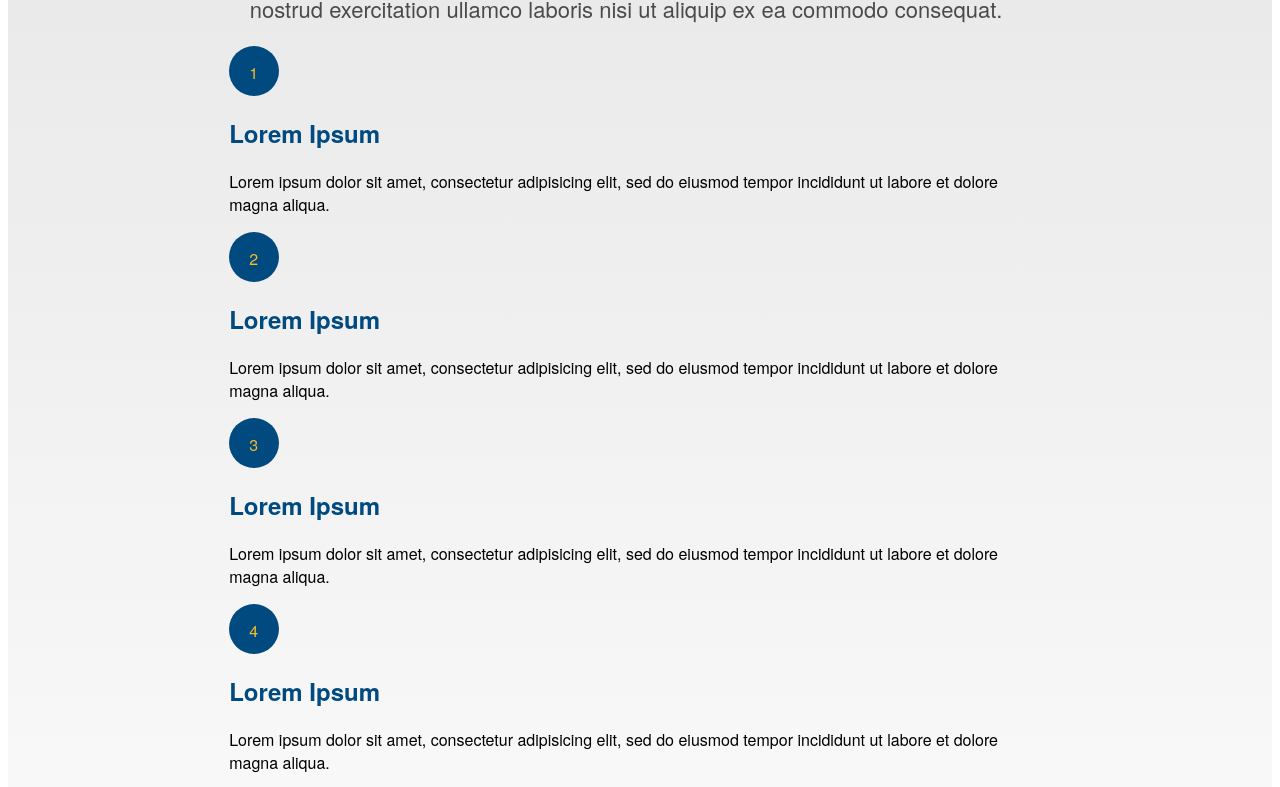
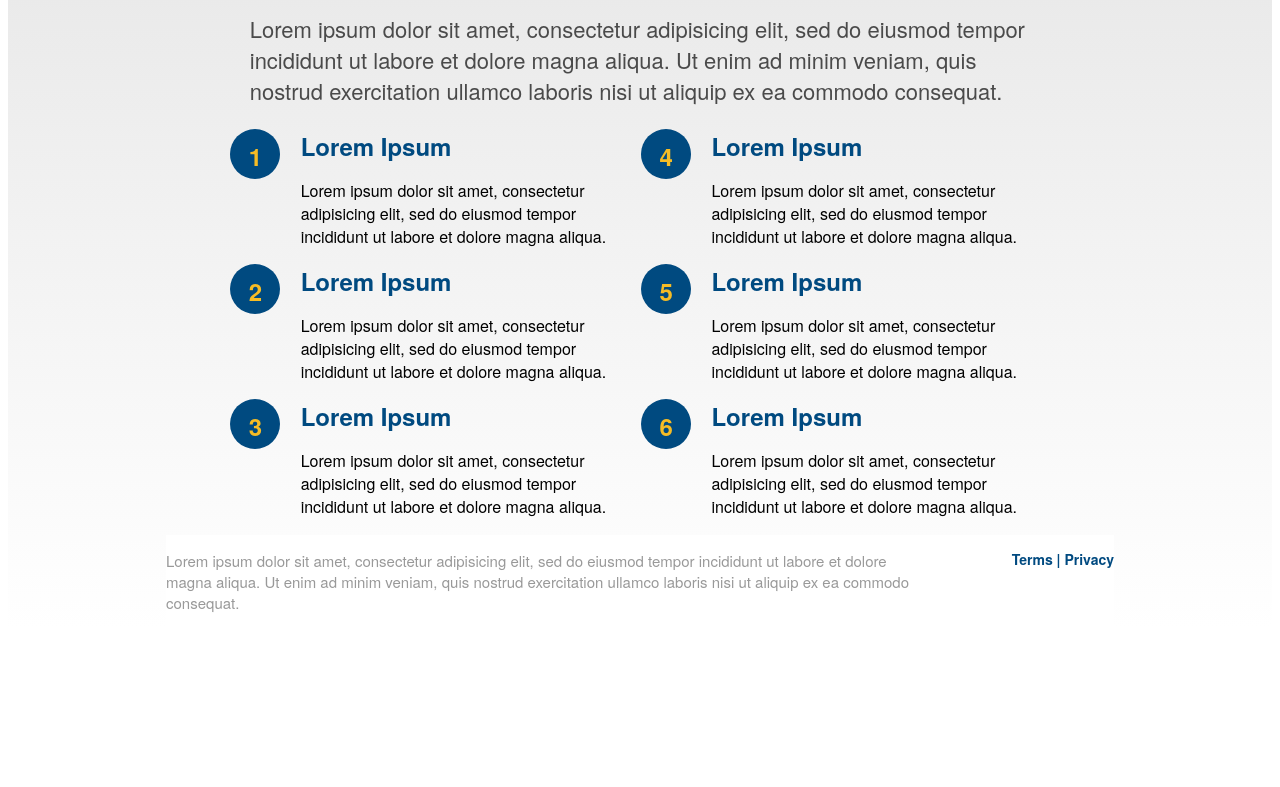
Before and after one commit to Jef7/jcamareno-test, a plain HTML site: page index.html in a window 1280 px wide. Shown: the part 603-1390 px from the top of the page. After the commit the page ends 1239 px from the top, so only its background shows below. Drawn offline with Linux system fonts and the light colour scheme.

Commit message:
Complete index css style
GUI index details:
- Layout
- Fonts
- Sizes
- Margins
- Flex and responsive

```diff
--- a/css/main-style.css
+++ b/css/main-style.css
@@ -5,7 +5,7 @@
 .content-center{
   width: 65%;
   margin: 0 auto;
-  /* background-color: red; */
+  /* background-color: blue; */
 }
 
 .content-center-footer{
@@ -47,15 +47,20 @@
 }
 
 .circle {
-  height: 50px;
-  width: 50px;
-  border-radius: 50%;
+  height: 3.125em;
+  width: 3.125em;
+  border-radius: 100%;
 }
 
 .inside-circle-text{
   position: relative;
-  top: 30%;
-  right: -40%;
+  top: 20%;
+  right: -37%;
+  font-size: 1.5em;
+  color: #F6BC25;
+  letter-spacing: 0;
+  text-align: center;
+  font-weight: bold;
 }
 
 
@@ -65,6 +70,8 @@
   font-size: 3.25em;
   letter-spacing: 0;
   text-align: center;
+  margin: 0;
+  padding-top: 5%;
 }
 
 .bold-text{
@@ -75,6 +82,12 @@
 #sub-title{
   text-align: center;
   font-size: 1.5em;
+}
+
+.lock-Logo{
+  width: 0.9375em;
+  height: 1.1875em;
+  padding-right: 3%;
 }
 
 .company-Logo{
@@ -90,10 +103,16 @@
 .person-Logo{
   width: 1.4375em;
   height: 1.4375em;
+  padding-left: 35%;
 }
 
 .together{
   display: flex;
+}
+
+.together-colum{
+  display: flex;
+  flex-direction: column;
 }
 
 .align-right-content{
@@ -104,11 +123,18 @@
 .align-left-content{
   display: flex;
   justify-content: flex-start;
+  padding-top: 4%;
+  padding-bottom: 10%;
 }
 
 .align-between-content{
   display: flex;
   justify-content: space-between;
+}
+
+.align-xyz-content{
+  display: flex;
+  justify-content: flex-end;
 }
 
 #move-down{
@@ -180,3 +206,80 @@
 #text-footer-link{
   font-size: 0.875em;
 }
+
+.background-solid-red{
+  background-color: red;
+}
+
+.width-75{
+  width: 75%;
+  margin-left: 5%;
+}
+
+.without-margin{
+  margin: 0;
+}
+
+.container{
+  width: 100%;
+  height: auto;
+
+  display: flex;
+  flex-direction: row;
+  justify-content: space-around;
+  flex-flow: wrap;
+}
+
+.box{
+  width: 20%;
+  height:auto;
+  margin: 1px;
+  box-sizing: border-box;
+  flex-grow: 1;
+}
+
+@media screen and (max-width:1200px){
+ .box{
+  width: 40%;
+ }
+}
+
+@media screen and (max-width:600px){
+ .box{
+  width: 90%;
+ }
+ }
+
+
+ ::-webkit-input-placeholder { /* Chrome/Opera/Safari */
+  font-family: "HelveticaNeue", "Helvetica Neue", "Helvetica";
+  font-weight: bold;
+  font-size: 16px;
+  color: #9B9B9B;
+  letter-spacing: 2px;
+  line-height: 18px;
+ }
+ ::-moz-placeholder { /* Firefox 19+ */
+   font-family: "HelveticaNeue", "Helvetica Neue", "Helvetica";
+   font-weight: bold;
+   font-size: 16px;
+   color: #9B9B9B;
+   letter-spacing: 2px;
+   line-height: 18px;
+ }
+ :-ms-input-placeholder { /* IE 10+ */
+   font-family: "HelveticaNeue", "Helvetica Neue", "Helvetica";
+   font-weight: bold;
+   font-size: 16px;
+   color: #9B9B9B;
+   letter-spacing: 2px;
+   line-height: 18px;
+ }
+ :-moz-placeholder { /* Firefox 18- */
+   font-family: "HelveticaNeue", "Helvetica Neue", "Helvetica";
+   font-weight: bold;
+   font-size: 16px;
+   color: #9B9B9B;
+   letter-spacing: 2px;
+   line-height: 18px;
+ }
--- a/index.html
+++ b/index.html
@@ -39,7 +39,7 @@
           </form>
         </div>
         <div class="align-left-content">
-          <img src="assets/SVGs/lock.svg" alt="LockLogo">
+          <img src="assets/SVGs/lock.svg" alt="LockLogo" class="lock-Logo">
           <a class="text-yellow-color bold-text">Enter Any Email Address. They won't be notified.</a>
         </div>
       </div>
@@ -54,45 +54,71 @@
           <p id="text-description">Lorem ipsum dolor sit amet, consectetur adipisicing elit, sed do eiusmod tempor incididunt ut labore et dolore magna aliqua. Ut enim ad minim veniam, quis nostrud exercitation ullamco laboris nisi ut aliquip ex ea commodo consequat.</p>
         </div>
 
-        <div class="circle solid-blue-color">
-          <a class="inside-circle-text text-yellow-color">1</a>
-        </div>
-        <h2 class="text-blue-color">Lorem Ipsum</h2>
-        <p>Lorem ipsum dolor sit amet, consectetur adipisicing elit, sed do eiusmod tempor incididunt ut labore et dolore magna aliqua.</p>
+        <div class="together container">
+          <div class="box">
+            <div class="together">
+              <div class="circle solid-blue-color  text-yellow-color">
+                <a class="inside-circle-text">1</a>
+              </div>
+              <div class="width-75">
+                <h2 class="text-blue-color without-margin">Lorem Ipsum</h2>
+                <p>Lorem ipsum dolor sit amet, consectetur adipisicing elit, sed do eiusmod tempor incididunt ut labore et dolore magna aliqua.</p>
+              </div>
+            </div>
 
-        <div class="circle solid-blue-color text-yellow-color">
-          <a class="inside-circle-text">2</a>
-        </div>
-        <h2 class="text-blue-color">Lorem Ipsum</h2>
-        <p>Lorem ipsum dolor sit amet, consectetur adipisicing elit, sed do eiusmod tempor incididunt ut labore et dolore magna aliqua.</p>
+            <div class="together">
+              <div class="circle solid-blue-color  text-yellow-color">
+                <a class="inside-circle-text">2</a>
+              </div>
+              <div class="width-75">
+                <h2 class="text-blue-color without-margin">Lorem Ipsum</h2>
+                <p>Lorem ipsum dolor sit amet, consectetur adipisicing elit, sed do eiusmod tempor incididunt ut labore et dolore magna aliqua.</p>
+              </div>
+            </div>
 
-        <div class="circle solid-blue-color">
-          <a class="inside-circle-text text-yellow-color">3</a>
-        </div>
-        <h2 class="text-blue-color">Lorem Ipsum</h2>
-        <p>Lorem ipsum dolor sit amet, consectetur adipisicing elit, sed do eiusmod tempor incididunt ut labore et dolore magna aliqua.</p>
+            <div class="together">
+              <div class="circle solid-blue-color  text-yellow-color">
+                <a class="inside-circle-text">3</a>
+              </div>
+              <div class="width-75">
+                <h2 class="text-blue-color without-margin">Lorem Ipsum</h2>
+                <p>Lorem ipsum dolor sit amet, consectetur adipisicing elit, sed do eiusmod tempor incididunt ut labore et dolore magna aliqua.</p>
+              </div>
+            </div>
+          </div>
 
-        <div class="circle solid-blue-color">
-          <a class="inside-circle-text text-yellow-color">4</a>
-        </div>
-        <h2 class="text-blue-color">Lorem Ipsum</h2>
-        <p>Lorem ipsum dolor sit amet, consectetur adipisicing elit, sed do eiusmod tempor incididunt ut labore et dolore magna aliqua.</p>
+          <div class="box">
+            <div class="together">
+              <div class="circle solid-blue-color  text-yellow-color">
+                <a class="inside-circle-text">4</a>
+              </div>
+              <div class="width-75">
+                <h2 class="text-blue-color without-margin">Lorem Ipsum</h2>
+                <p>Lorem ipsum dolor sit amet, consectetur adipisicing elit, sed do eiusmod tempor incididunt ut labore et dolore magna aliqua.</p>
+              </div>
+            </div>
 
-        <div class="circle solid-blue-color">
-          <a class="inside-circle-text text-yellow-color">5</a>
-        </div>
-        <h2 class="text-blue-color">Lorem Ipsum</h2>
-        <p>Lorem ipsum dolor sit amet, consectetur adipisicing elit, sed do eiusmod tempor incididunt ut labore et dolore magna aliqua.</p>
+            <div class="together">
+              <div class="circle solid-blue-color  text-yellow-color">
+                <a class="inside-circle-text">5</a>
+              </div>
+              <div class="width-75">
+                <h2 class="text-blue-color without-margin">Lorem Ipsum</h2>
+                <p>Lorem ipsum dolor sit amet, consectetur adipisicing elit, sed do eiusmod tempor incididunt ut labore et dolore magna aliqua.</p>
+              </div>
+            </div>
 
-        <div class="circle solid-blue-color">
-          <a class="inside-circle-text text-yellow-color">6</a>
-        </div>
-        <h2 class="text-blue-color">Lorem Ipsum</h2>
-        <p>Lorem ipsum dolor sit amet, consectetur adipisicing elit, sed do eiusmod tempor incididunt ut labore et dolore magna aliqua.</p>
+            <div class="together">
+              <div class="circle solid-blue-color  text-yellow-color">
+                <a class="inside-circle-text">6</a>
+              </div>
+              <div class="width-75">
+                <h2 class="text-blue-color without-margin">Lorem Ipsum</h2>
+                <p>Lorem ipsum dolor sit amet, consectetur adipisicing elit, sed do eiusmod tempor incididunt ut labore et dolore magna aliqua.</p>
+              </div>
+            </div>
+          </div>
       </div>
-
-
-
 
     </div>
 
```
